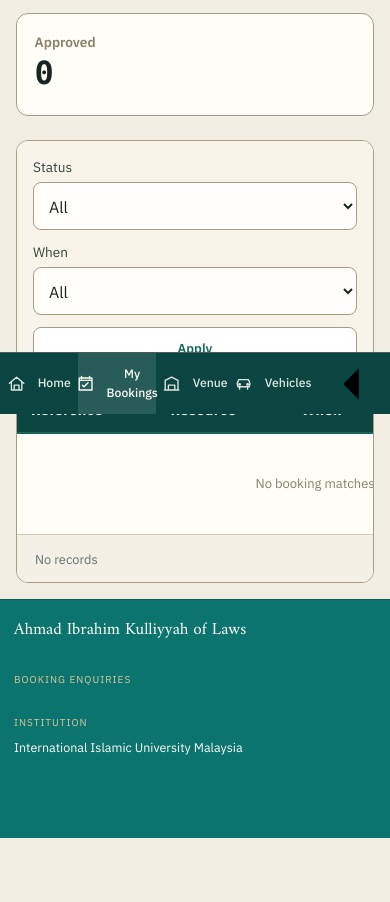
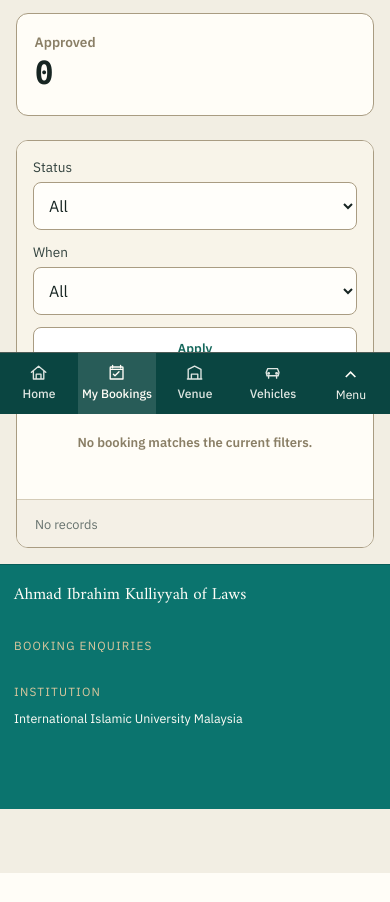
Before and after one commit to afifzahrawi/aikol-booking-system, a Django app: page /bookings/ in a window 390 px wide. Shown: the part 430-1332 px from the top of the page. After the commit the page ends 1303 px from the top, so only its background shows below. Run offline with Django 5.2, Linux system fonts and the light colour scheme; the visitor is signed in with stand-in values (Sample User, id 1); data comes from the database, SQL or seed files in the repository; data that the repository does not hold is empty.

Commit message:
What the critique found: the tab bar, the clipped docket, tables on phones, the error summary
A dual-agent design critique scored the application 24/40 and turned up two
outright breakages and a cluster of reachability problems. Fixed here:

The mobile navigation toggle rendered as a large black triangle, because the
SVG's stroke rule lived only in the desktop media block; item labels also
wrapped into their icons in 75px columns. The bottom bar is now four
destinations with the icon above the label, and a real Menu control with a
visible label and an upward chevron.

The docket action column was clipped at laptop widths: 767px of row in a 698px
list with overflow hidden, so "Decide" read "Decid". Between the rail
appearing and 72rem the row now uses its two-column composition.

Every data table carried min-width: 44rem, which pushed the one action that
matters — Record return, Edit, Decide — off the right edge of every phone and
clipped the Reports table even at 1280px. The minimum is gone except for tables
inside a scroll wrapper on a wide screen, and below the desktop width every
data table becomes a list of records: header kept for assistive technology,
each cell labelled from its column heading (copied once by chrome.js, so no
template repeats its headers), the row's action last at full width. The
month chart gets its own row so its one bar is no longer off-screen.

The booking form's error summary now takes focus, names fields by their
visible label rather than Start_Date, and links each item to its control. The
eleven value inputs on System Settings have an accessible name. "Book this"
no longer appears for a resource under maintenance, which the view was
refusing anyway. Small type the first pass missed — footer labels, chart
labels, the availability axis — is lifted to the floor. A favicon.

373 tests.

Co-Authored-By: Claude Opus 5 <noreply@anthropic.com>

```diff
--- a/aikol_booking/static/css/redesign.css
+++ b/aikol_booking/static/css/redesign.css
@@ -370,6 +370,7 @@ table.data tbody tr[data-status] td:first-child { box-shadow: none; }
 .status-approved, .badge-approved, .badge-active { color: var(--docket-green-deep); background: var(--docket-green-soft); }
 .status-rejected, .status-cancelled, .badge-rejected { color: var(--docket-oxblood); background: var(--docket-oxblood-soft); }
 .status-completed, .badge-completed { color: var(--docket-ink-2); background: #eceae3; }
+.status-maintenance, .badge-maintenance { color: var(--docket-ink-2); background: #eceae3; }
 
 .docket-section { padding: 1.3rem 0; border-bottom: 1px solid var(--docket-rule); }
 .docket-section:first-child { padding-top: 0; }
@@ -432,7 +433,9 @@ table.data tbody tr[data-status] td:first-child { box-shadow: none; }
 .notice-error { color: #762f2b; background: var(--docket-oxblood-soft); border-color: #c98982; }
 .errorlist { color: var(--docket-oxblood); }
 
-table.data { min-width: 44rem; background: var(--docket-paper); }
+table.data { background: var(--docket-paper); }
+.table-wrap > table.data { min-width: 44rem; }
+.table-wrap > table.data.data-compact { min-width: 0; }
 table.data thead { background: var(--iium-teal-deep); }
 table.data th {
     color: #fffdf7;
@@ -494,7 +497,10 @@ body { font-size: 0.9375rem; line-height: 1.55; }
 .field label, .label, dt, th, .stat .k, .activity-band-label, .heat-scale, .bar-label, .legend, .caption { font-size: 0.85rem; }
 .help, .stat .d, .status-stamp, .badge, .pill, .tag, .pager-number, .pager-control,
 .record-reference, .mono, .nav-profile-name strong, .link-plain, .docket-index-foot, .bar-col .bar span { font-size: 0.8rem; }
-.foot-label, .nav-profile-name small { font-size: 0.72rem; }
+.app-footer .foot-label, .nav-profile-name small, .docket-masthead .brand-sub { font-size: 0.74rem; }
+.board-head .k, .board-hours span, .avail-scale .ticks, .avail-row > span, .avail-block, .bar-col .bar-label, .heat-scale span,
+.hbar .val, .bar-col .bar span, table.heat th, table.heat td { font-size: 0.8rem; }
+.app-nav .nav-profile-name small { font-size: 0.72rem; }
 .nav-link-label { font-size: 0.86rem; }
 .nav-badge { font-size: 0.74rem; }
 .notice { font-size: 0.9rem; padding: 0.85rem 1.1rem; }
@@ -964,6 +970,56 @@ img, video, iframe { max-width: 100%; }
     .record-layout, .profile-layout { grid-template-columns: minmax(0, 1fr); }
     .grid-3, .grid-4 { grid-template-columns: repeat(2, minmax(0, 1fr)); }
 }
+@media (min-width: 48rem) and (max-width: 71.99rem) {
+    .docket-row, .term-row { grid-template-columns: minmax(0, 1fr) auto; }
+    .docket-time, .docket-state, .term-breaks { grid-column: 1; }
+    .docket-action, .term-row > .btn { grid-column: 2; grid-row: 1 / span 3; align-self: center; }
+    .docket-state { justify-items: start; text-align: left; }
+    .grid-2 { grid-template-columns: minmax(0, 1fr); }
+}
+
+/* Below the desktop width every data table becomes a list of records: the
+   header is kept for assistive technology, each row is a sheet, each cell a
+   labelled line, and the action sits at the end at full width where a thumb
+   can reach it. chrome.js copies the column headings into data-label. */
+@media (max-width: 63.99rem) {
+    .table-wrap { overflow: visible; }
+    table.data, .table-wrap > table.data, table.data tbody, table.data tr, table.data td { display: block; min-width: 0; }
+    table.data thead { position: absolute; width: 1px; height: 1px; overflow: hidden; clip: rect(0 0 0 0); }
+    table.data tbody tr {
+        display: grid;
+        gap: 0.2rem;
+        padding: 0.95rem 1.15rem;
+        border-top: 1px solid var(--docket-rule);
+        background: var(--docket-paper);
+    }
+    table.data tbody tr:first-child { border-top: 0; }
+    table.data tbody tr:nth-child(even) { background: var(--docket-paper); }
+    table.data td {
+        display: grid;
+        grid-template-columns: 7.5rem minmax(0, 1fr);
+        column-gap: 0.75rem;
+        align-items: baseline;
+        padding: 0.15rem 0;
+        border: 0;
+        font-size: 0.95rem;
+    }
+    table.data td[data-label]::before {
+        content: attr(data-label);
+        color: var(--docket-muted);
+        font-size: 0.78rem;
+        font-weight: 600;
+    }
+    table.data td:first-child { grid-template-columns: minmax(0, 1fr); font-weight: 600; }
+    table.data td:first-child::before, table.data td[colspan]::before, table.data td.actions-column::before,
+    table.data td.row-actions::before { display: none; }
+    table.data td[colspan], table.data td.actions-column, table.data td.row-actions { grid-template-columns: minmax(0, 1fr); }
+    table.data td.actions-column, table.data td.row-actions { padding-top: 0.6rem; }
+    table.data td.actions-column .btn, table.data td.row-actions .btn { width: 100%; justify-content: center; }
+    table.data td.num, table.data td.status-column { text-align: left; }
+    table.data .action-menu { margin: 0; }
+}
+
 
 @media (max-width: 47.99rem) {
     body.is-authenticated { padding-bottom: 4rem; }
@@ -986,31 +1042,62 @@ img, video, iframe { max-width: 100%; }
     .is-authenticated .app-nav .rail-heading { display: none; }
     .is-authenticated .app-nav .nav-toggle {
         display: flex;
+        flex-direction: column;
+        align-items: center;
+        justify-content: center;
+        gap: 0.2rem;
         grid-column: 5;
         grid-row: 1;
-        justify-content: center;
         min-height: 3.8rem;
+        padding: 0.4rem 0.15rem;
         color: #fffdf7;
         font-size: 0.76rem;
+        background: transparent;
+        border: 0;
+    }
+    .is-authenticated .app-nav .nav-toggle svg {
+        width: 1.2rem;
+        height: 1.2rem;
+        fill: none;
+        stroke: currentColor;
+        stroke-width: 1.7;
+        transform: rotate(90deg);
+    }
+    .is-authenticated .app-nav.open .nav-toggle svg { transform: rotate(-90deg); }
+    .is-authenticated .app-nav .nav-toggle .nav-toggle-label {
+        position: static;
+        width: auto;
+        height: auto;
+        margin: 0;
+        overflow: visible;
+        clip: auto;
+        clip-path: none;
+        white-space: nowrap;
     }
     .is-authenticated .app-nav > a {
         display: none;
+        flex-direction: column;
+        align-items: center;
         justify-content: center;
+        gap: 0.2rem;
         min-width: 0;
         min-height: 3.8rem;
         height: auto;
-        padding: 0.45rem 0.25rem;
+        padding: 0.4rem 0.15rem;
         font-size: 0.73rem;
         text-align: center;
-        white-space: normal;
+        white-space: nowrap;
     }
+    .is-authenticated .app-nav > a .nav-badge { position: absolute; transform: translate(0.9rem, -0.9rem); }
+    .is-authenticated .app-nav > a { position: relative; }
     .is-authenticated .app-nav > a:nth-of-type(-n+4) { display: flex; }
     .is-authenticated .app-nav.open {
         grid-template-columns: minmax(0, 1fr);
         padding: 0.5rem;
     }
-    .is-authenticated .app-nav.open .nav-toggle { grid-column: 1; grid-row: 1; justify-content: flex-start; }
-    .is-authenticated .app-nav.open > a { display: flex; justify-content: flex-start; min-height: 3rem; }
+    .is-authenticated .app-nav.open .nav-toggle { flex-direction: row; grid-column: 1; grid-row: 1; justify-content: flex-start; gap: 0.6rem; }
+    .is-authenticated .app-nav.open > a { display: flex; flex-direction: row; justify-content: flex-start; gap: 0.6rem; min-height: 3rem; white-space: normal; }
+    .is-authenticated .app-nav.open > a .nav-badge { position: static; transform: none; }
     .is-authenticated .app-nav .nav-profile { display: none; }
     .is-authenticated .app-nav.open .nav-profile { display: block; margin-top: 0.5rem; }
     .is-authenticated .app-nav.open .nav-profile-menu { inset: auto 0 calc(100% + 0.4rem); }
--- a/aikol_booking/static/js/chrome.js
+++ b/aikol_booking/static/js/chrome.js
@@ -150,3 +150,40 @@
     if (window.requestAnimationFrame) requestAnimationFrame(function () { requestAnimationFrame(apply); });
     else apply();
 })();
+
+/* Data tables become stacked records below the desktop width (redesign.css).
+   Each cell is labelled with its column heading, copied here so no template
+   has to repeat its own headers, and the table's roles are stated explicitly
+   because display: block would otherwise take them away. */
+(function () {
+    'use strict';
+    document.querySelectorAll('table.data').forEach(function (table) {
+        var headers = Array.prototype.map.call(table.querySelectorAll('thead th'), function (th) {
+            return th.textContent.replace(/\s+/g, ' ').trim();
+        });
+        if (!headers.length) return;
+        table.setAttribute('role', 'table');
+        table.querySelectorAll('thead, tbody').forEach(function (g) { g.setAttribute('role', 'rowgroup'); });
+        table.querySelectorAll('tr').forEach(function (tr) { tr.setAttribute('role', 'row'); });
+        table.querySelectorAll('thead th').forEach(function (th) { th.setAttribute('role', 'columnheader'); });
+        table.querySelectorAll('tbody tr').forEach(function (tr) {
+            var column = 0;
+            Array.prototype.forEach.call(tr.children, function (td) {
+                td.setAttribute('role', 'cell');
+                var span = parseInt(td.getAttribute('colspan') || '1', 10);
+                if (span === 1 && headers[column] && !td.hasAttribute('data-label')) {
+                    td.setAttribute('data-label', headers[column]);
+                }
+                column += span;
+            });
+        });
+    });
+})();
+
+/* An error summary is announced and focused, so the first thing a keyboard or
+   screen-reader user meets after a failed submit is the list of what to fix. */
+(function () {
+    'use strict';
+    var summary = document.querySelector('.form-error-summary');
+    if (summary) summary.focus({ preventScroll: false });
+})();
--- a/aikol_booking/templates/accounts/dashboard.html
+++ b/aikol_booking/templates/accounts/dashboard.html
@@ -171,7 +171,7 @@
                     <td class="nowrap">{{ b.start_at|date:"D d M Y, H:i" }}&ndash;{{ b.end_at|date:"H:i" }}</td>
                     <td>{% if b.status == 'APPROVED' %}<span class="badge badge-approved">Approved</span>
                         {% else %}<span class="badge badge-pending">Pending</span>{% endif %}</td>
-                    <td class="nowrap"><a class="btn-link" href="{% url 'bookings:detail' b.pk %}">View</a></td>
+                    <td class="nowrap row-actions"><a class="btn-link" href="{% url 'bookings:detail' b.pk %}">View</a></td>
                 </tr>
             {% endfor %}
             </tbody>
--- a/aikol_booking/templates/accounts/login.html
+++ b/aikol_booking/templates/accounts/login.html
@@ -4,10 +4,12 @@
 <meta charset="utf-8">
 <meta name="viewport" content="width=device-width, initial-scale=1, viewport-fit=cover">
 <title>Sign in | {{ site_content.organisation }}</title>
+<link rel="icon" type="image/png" sizes="32x32" href="{% static 'images/favicon-32.png' %}">
+<link rel="apple-touch-icon" sizes="180x180" href="{% static 'images/favicon-180.png' %}">
 <link rel="stylesheet" href="{% static 'css/fonts.css' %}">
 <link rel="stylesheet" href="{% static 'css/tokens.css' %}">
 <link rel="stylesheet" href="{% static 'css/app.css' %}">
-<link rel="stylesheet" href="{% static 'css/redesign.css' %}?v=20260920-4">
+<link rel="stylesheet" href="{% static 'css/redesign.css' %}?v=20260920-7">
 </head>
 <body>
 <a class="skip-link" href="#main">Skip to main content</a>
--- a/aikol_booking/templates/administration/settings.html
+++ b/aikol_booking/templates/administration/settings.html
@@ -70,10 +70,11 @@
                 <td>
                     <form method="post" class="inline">{% csrf_token %}
                         <input type="hidden" name="key" value="{{ row.key }}">
-                        <input class="input input-narrow" name="value" value="{{ row.value }}">
+                        <input class="input input-narrow" name="value" value="{{ row.value }}"
+                               id="setting-{{ row.key }}" aria-label="Value of {{ row.key }}">
                 </td>
                 <td>{{ row.description }}</td>
-                <td><button class="btn btn-sm" type="submit">Save</button></form></td>
+                <td class="row-actions"><button class="btn btn-sm" type="submit">Save</button></form></td>
             </tr>
         {% endfor %}
         </tbody>
--- a/aikol_booking/templates/administration/users.html
+++ b/aikol_booking/templates/administration/users.html
@@ -54,7 +54,7 @@
                     {% elif not person.email_verified %}<span class="badge badge-pending">Unverified</span>
                     {% else %}<span class="badge badge-active">Active</span>{% endif %}
                 </td>
-                <td><div class="btn-group">
+                <td class="row-actions"><div class="btn-group">
                     <a class="btn btn-sm" data-modal-form href="{% url 'administration:user_edit' person.pk %}">Edit</a>
                 </div></td>
             </tr>
--- a/aikol_booking/templates/base.html
+++ b/aikol_booking/templates/base.html
@@ -6,10 +6,12 @@
 <title>{% block title %}{{ site_content.site_name }}{% endblock %} | {{ site_content.organisation }}</title>
 {% comment %} Both stylesheets are served from this repository. Nothing from a CDN: the
    application has to work on a restricted institutional network. {% endcomment %}
+<link rel="icon" type="image/png" sizes="32x32" href="{% static 'images/favicon-32.png' %}">
+<link rel="apple-touch-icon" sizes="180x180" href="{% static 'images/favicon-180.png' %}">
 <link rel="stylesheet" href="{% static 'css/fonts.css' %}">
 <link rel="stylesheet" href="{% static 'css/tokens.css' %}">
 <link rel="stylesheet" href="{% static 'css/app.css' %}">
-<link rel="stylesheet" href="{% static 'css/redesign.css' %}?v=20260920-4">
+<link rel="stylesheet" href="{% static 'css/redesign.css' %}?v=20260920-7">
 </head>
 <body class="{% if user.is_authenticated and not mfa_gate %}is-authenticated {% if admin_area %}is-administration{% else %}is-requester{% endif %}{% else %}is-signed-out{% endif %}">
 <a class="skip-link" href="#main">Skip to main content</a>
@@ -143,10 +145,10 @@
 </dialog>
 </div>
 
-<script src="{% static 'js/chrome.js' %}?v=20260920-2" defer></script>
+<script src="{% static 'js/chrome.js' %}?v=20260920-3" defer></script>
 <script src="{% static 'js/modal-forms.js' %}?v=20260919-2" defer></script>
 <script src="{% static 'js/availability.js' %}?v=20260916-2" defer></script>
-<script src="{% static 'js/user-combobox.js' %}?v=20260916-2" defer></script>
+<script src="{% static 'js/user-combobox.js' %}?v=20260920-1" defer></script>
 <script src="{% static 'js/table-pagination.js' %}?v=20260916-1" defer></script>
 {% block scripts %}{% endblock %}
 </body>
--- a/aikol_booking/templates/bookings/approvals.html
+++ b/aikol_booking/templates/bookings/approvals.html
@@ -39,7 +39,7 @@
                 <td>{{ b.user.full_name }}</td>
                 <td class="nowrap">{{ b.start_at|date:"D d M Y, H:i" }}&ndash;{{ b.end_at|date:"H:i" }}</td>
                 <td>{{ b.purpose|truncatechars:50 }}</td>
-                <td><div class="btn-group">
+                <td class="row-actions"><div class="btn-group">
                     <a class="btn btn-sm btn-primary" data-modal-form href="{% url 'bookings:decide' b.pk %}">Decide</a>
                     {% if b.series_id %}
                         <a class="btn btn-sm" data-modal-form href="{% url 'bookings:decide_series' b.series_id %}">Whole series</a>
--- a/aikol_booking/templates/bookings/availability.html
+++ b/aikol_booking/templates/bookings/availability.html
@@ -10,7 +10,11 @@
         </p>
     </div>
     <div class="btn-group">
+        {% if resource.status == 'ACTIVE' %}
         <a class="btn btn-primary" data-modal-form data-modal-size="wide" href="{% url 'bookings:create' resource.pk %}">Book this</a>
+        {% else %}
+        <span class="status-stamp status-maintenance">Not available for booking</span>
+        {% endif %}
     </div>
 </div>
 
--- a/aikol_booking/templates/bookings/mine.html
+++ b/aikol_booking/templates/bookings/mine.html
@@ -55,7 +55,7 @@
                     {% elif b.status == 'CANCELLED' %}<span class="badge badge-muted">Cancelled</span>
                     {% else %}<span class="badge badge-muted">Completed</span>{% endif %}
                 </td>
-                <td><div class="btn-group">
+                <td class="row-actions"><div class="btn-group">
                     <a class="btn btn-sm" href="{% url 'bookings:detail' b.pk %}">View</a>
                 </div></td>
             </tr>
--- a/aikol_booking/templates/resources/detail.html
+++ b/aikol_booking/templates/resources/detail.html
@@ -81,9 +81,13 @@
 
 <div class="btn-group detail-actions">
     <a class="btn" href="{% url 'bookings:availability' resource.pk %}">Check availability</a>
+    {% if resource.status == 'ACTIVE' %}
     <a class="btn btn-primary" data-modal-form data-modal-size="wide" href="{% url 'bookings:create' resource.pk %}">Book this</a>
     {% if not is_vehicle %}
         <a class="btn" href="{% url 'bookings:series_create' resource.pk %}">Repeat weekly</a>
     {% endif %}
+    {% else %}
+    <span class="status-stamp status-maintenance">Not available for booking</span>
+    {% endif %}
 </div>
 {% endblock %}
--- a/aikol_booking/templates/resources/manage_facilities.html
+++ b/aikol_booking/templates/resources/manage_facilities.html
@@ -63,7 +63,7 @@
                     {% else %}<span class="badge badge-active">Administrator</span>{% endif %}</td>
                 <td>{% if f.is_active %}<span class="badge badge-active">Active</span>
                     {% else %}<span class="badge badge-inactive">Inactive</span>{% endif %}</td>
-                <td><div class="btn-group">
+                <td class="row-actions"><div class="btn-group">
                     <a class="btn btn-sm" data-modal-form href="{% url 'resources:facility_edit' f.pk %}">Edit</a>
                     <form method="post" action="{% url 'resources:facility_delete' f.pk %}" class="inline">
                         {% csrf_token %}
```
Also changed, not shown: aikol_booking/templates/bookings/create.html (+4 -5 lines), aikol_booking/templates/reporting/reports.html (+17 -15 lines), design.md (+6 -2 lines), aikol_booking/static/images/favicon-180.png (added), aikol_booking/static/images/favicon-32.png (added).
